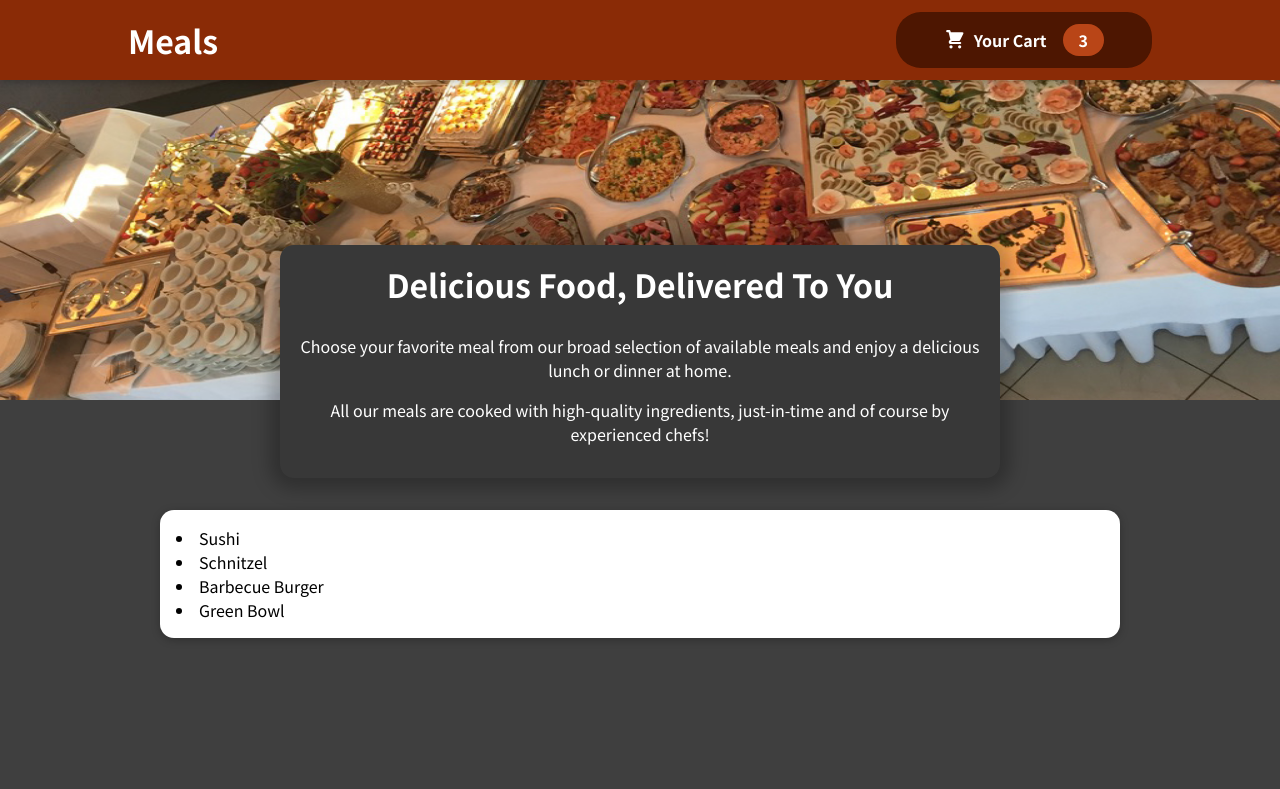
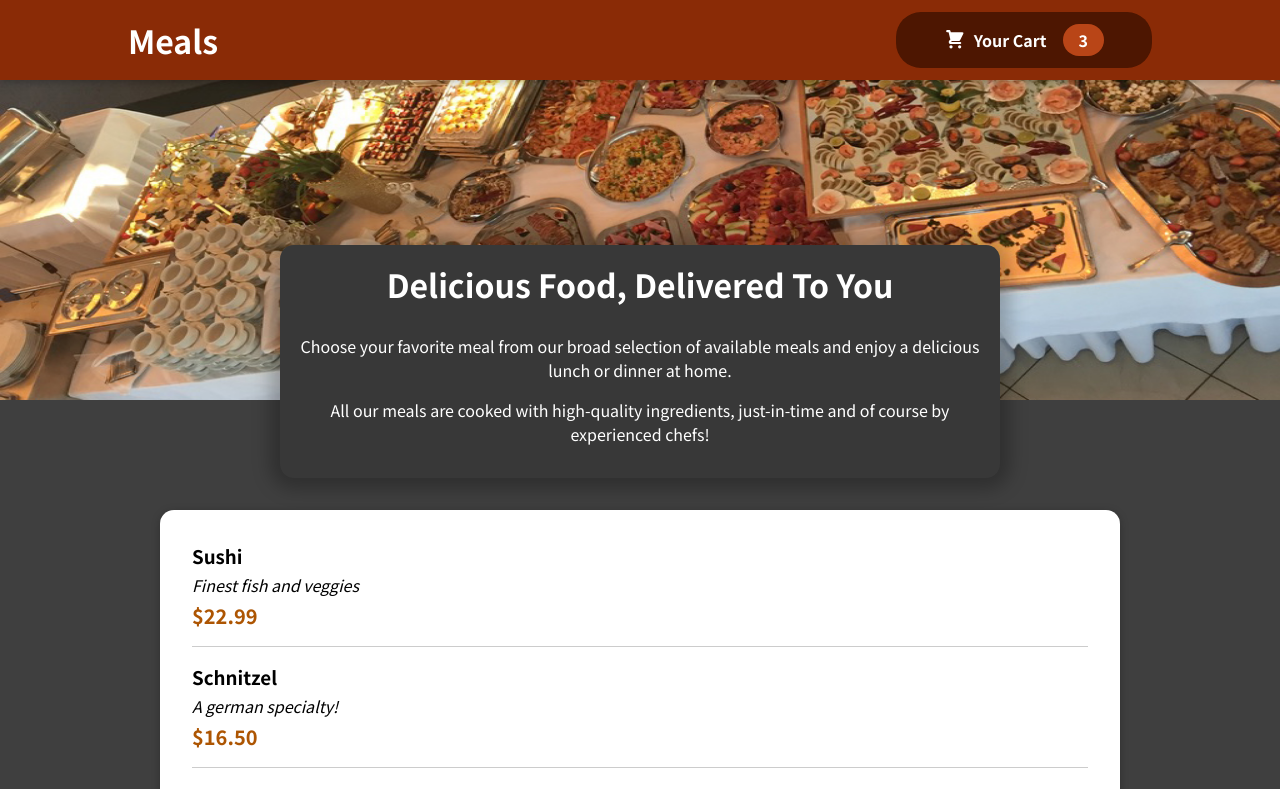
Before and after one commit to aida-sertovic-komic/food-order-app, a React (Create React App) app: page / in a window 1280 px wide. Shown: the top 789 px of the page. Built offline with nearby package versions, Linux system fonts and the light colour scheme.

Commit message:
restructure meal item

```diff
--- a/src/components/Meals/AvailableMeals.js
+++ b/src/components/Meals/AvailableMeals.js
@@ -1,5 +1,6 @@
 import Card from '../UI/Card';
 import classes from './AvailableMeals.module.css';
+import MealItem from './MealsItem/MealsItem';
 
 const DUMMY_MEALS = [
     {
@@ -29,11 +30,19 @@
 ];
 
 const AvailableMeals = () => {
-const meals = DUMMY_MEALS.map((meal) => <li>{meal.name}</li>)
-    return(
+    const meals = DUMMY_MEALS.map((meal) =>
+        <MealItem
+            key={meal.id}
+            name={meal.name}
+            description={meal.description}
+            price={meal.price}
+        />)
+    return (
         <section className={classes.meals}>
             <Card>
+                <ul>
                     {meals}
+                </ul>
             </Card>
         </section>
     )
--- /dev/null
+++ b/src/components/Meals/MealsItem/MealsItem.js
@@ -0,0 +1,16 @@
+import classes from './MealsItem.module.css';
+
+const MealItem = (props) => {
+    const price = `$${props.price.toFixed(2)}`;
+    return (
+        <li className={classes.meal}>
+            <div><h3>{props.name}</h3>
+                <div className={classes.description}>{props.description}</div>
+                <div className={classes.price}>{price}</div>
+            </div>
+            <div></div>
+        </li>
+    )
+}
+
+export default MealItem;
--- /dev/null
+++ b/src/components/Meals/MealsItem/MealsItem.module.css
@@ -0,0 +1,22 @@
+.meal {
+    display: flex;
+    justify-content: space-between;
+    margin: 1rem;
+    padding-bottom: 1rem;
+    border-bottom: 1px solid #ccc;
+  }
+
+  .meal h3 {
+    margin: 0 0 0.25rem 0;
+  }
+
+  .description {
+    font-style: italic;
+  }
+
+  .price {
+    margin-top: 0.25rem;
+    font-weight: bold;
+    color: #ad5502;
+    font-size: 1.25rem;
+  }
```
Also changed, not shown: src/components/Meals/MealsItem/MealItemForm.js (added). Lines whose indentation alone changed are shown as unchanged.
